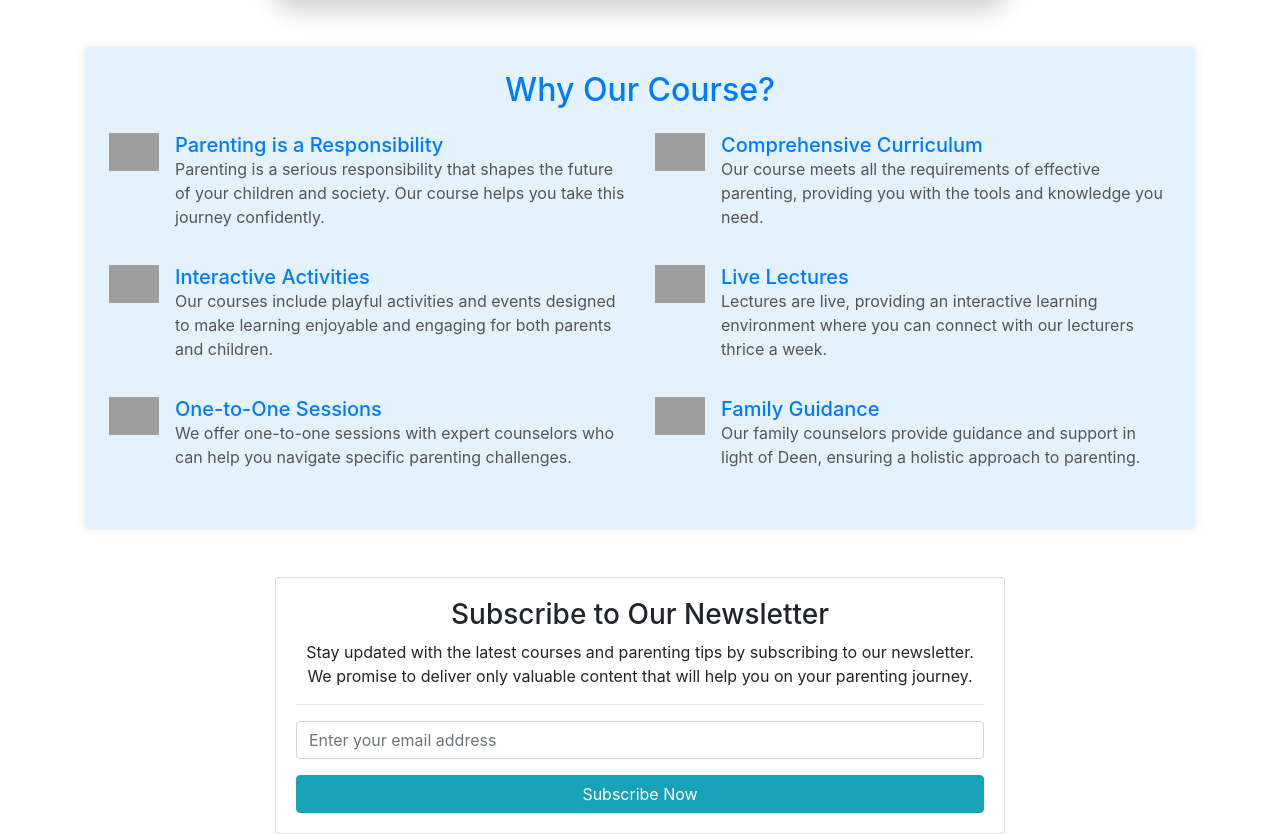
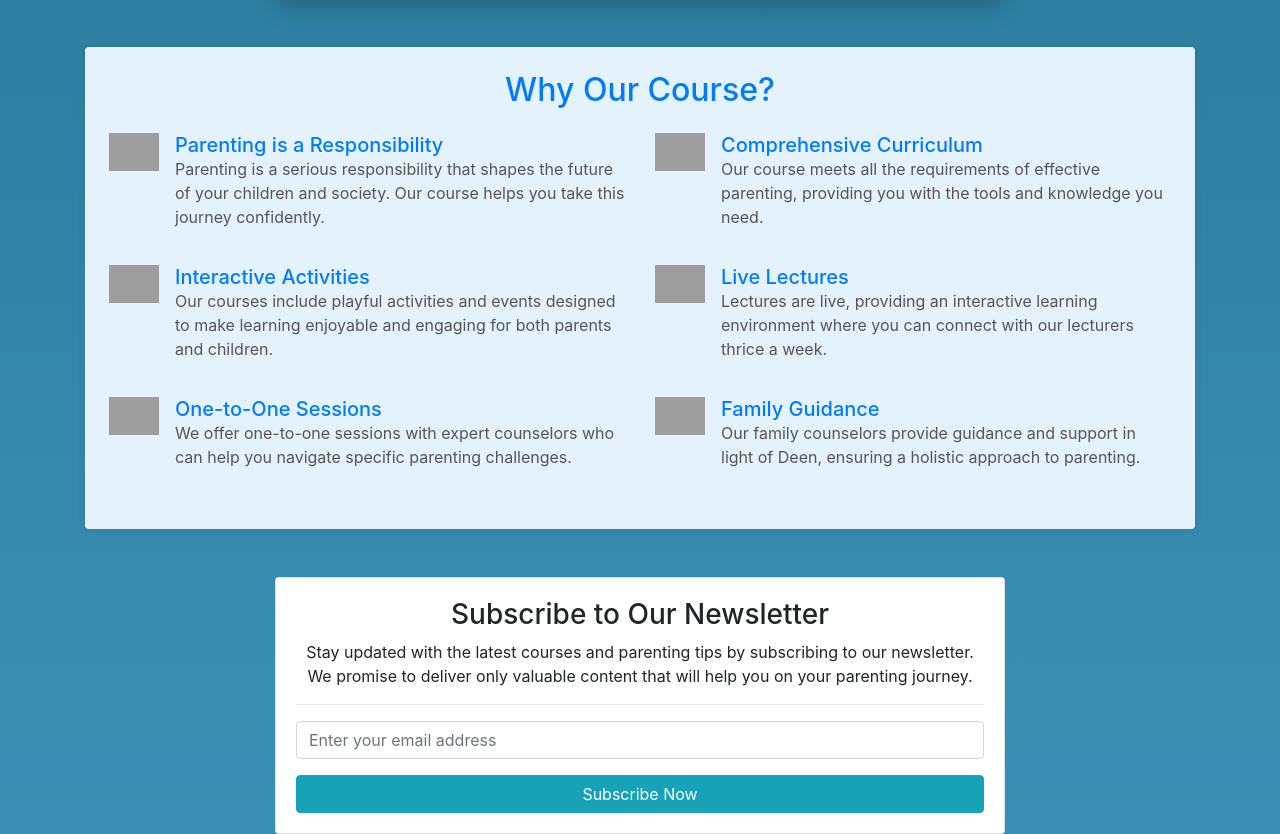
Before and after one commit to ukkashafarqaleet/digit, a Django app: page / in a window 1280 px wide. Shown: the part 1249-2083 px from the top of the page. Run offline with Django 5.2, Linux system fonts and the light colour scheme; data that the repository does not hold is empty; some libraries are stand-ins or nearby versions; grey boxes are pictures that could not be loaded.

Commit message:
Update home.html

```diff
--- a/courses/templates/courses/home.html
+++ b/courses/templates/courses/home.html
@@ -45,6 +45,10 @@
     .registration-card p {
         color: #333;
         line-height: 1.6;
+    }
+
+     body {
+        background: linear-gradient(#1c6787, #3a90b4);
     }
 
     /* Ensure images scale correctly on mobile */
```
